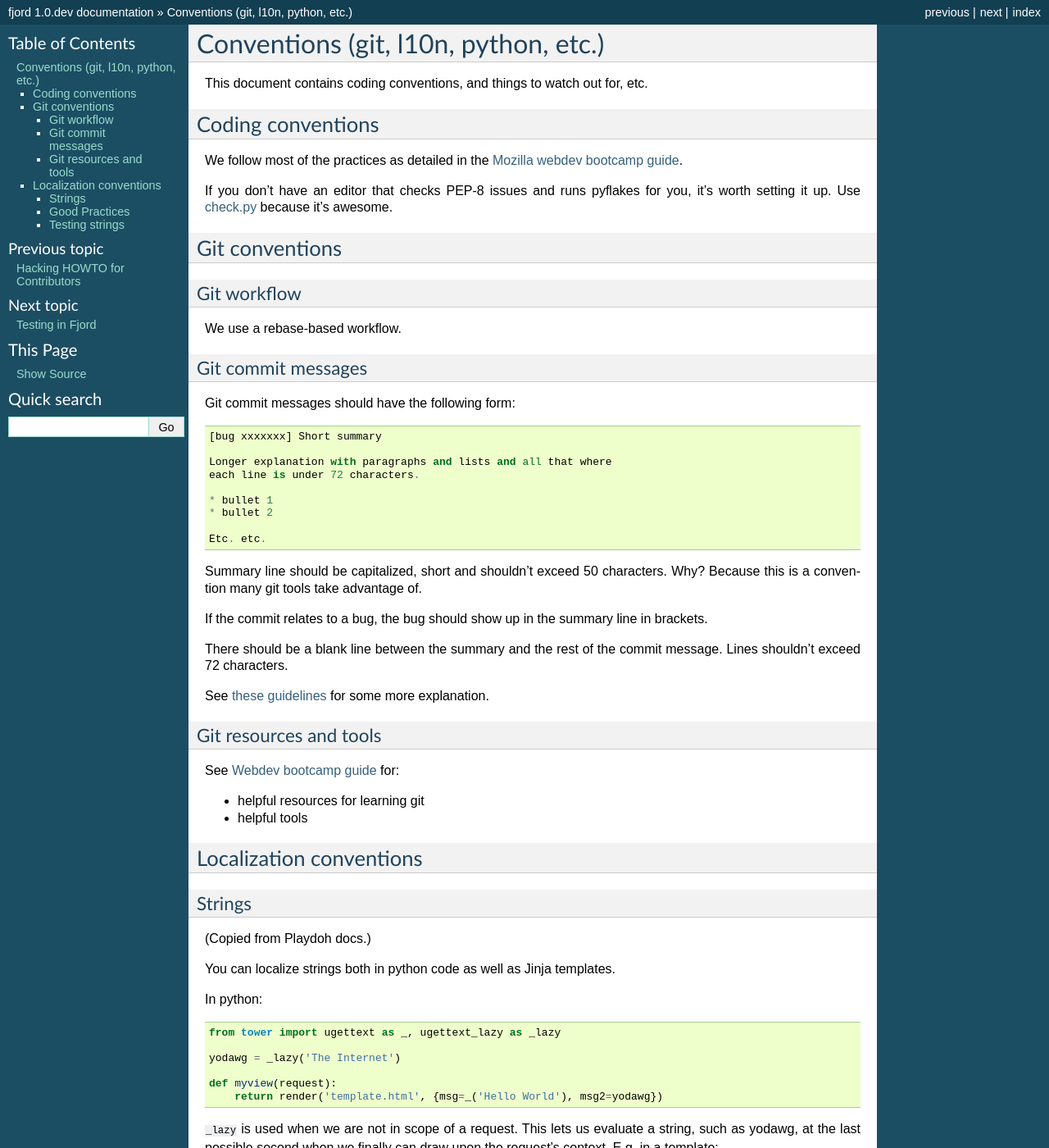
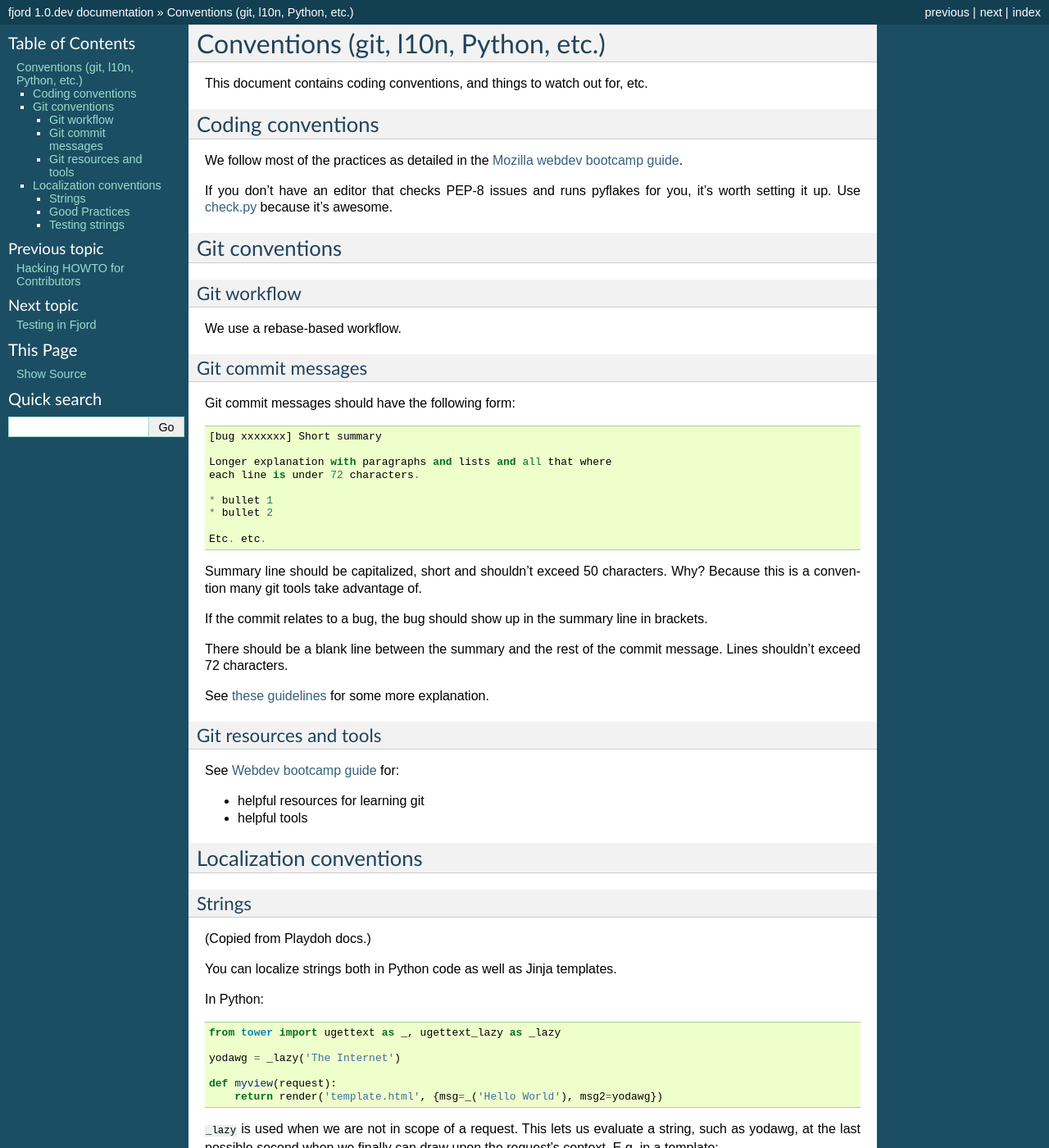
Before and after one commit to mozilla/fjord, a Sphinx documentation site: the page built from docs/conventions.rst, in a window 1280 px wide and 1400 px high. Shown: the whole window at 82% size. Built offline with Sphinx 7.4.7, drawn with Linux system fonts in a browser that asks for light colours; some of the changed text lies outside the part shown.

Commit message:
Cosmetic tweaks

```diff
--- a/docs/conventions.rst
+++ b/docs/conventions.rst
@@ -1,5 +1,5 @@
 =====================================
-Conventions (git, l10n, python, etc.)
+Conventions (git, l10n, Python, etc.)
 =====================================
 
 This document contains coding conventions, and things to watch out
@@ -77,9 +77,9 @@ Strings
 
 (Copied from Playdoh docs.)
 
-You can localize strings both in python code as well as Jinja templates.
+You can localize strings both in Python code as well as Jinja templates.
 
-In python::
+In Python::
 
     from tower import ugettext as _, ugettext_lazy as _lazy
 
@@ -133,7 +133,7 @@ This has a few problems, however:
    .po files or buy all your localizers a nice gift because of all the
    pain you’re inflicting upon them.
 
-3.  If the URL changes, your localizer has to update everything.
+3. If the URL changes, your localizer has to update everything.
 
 Here’s an alternative::
 
```
